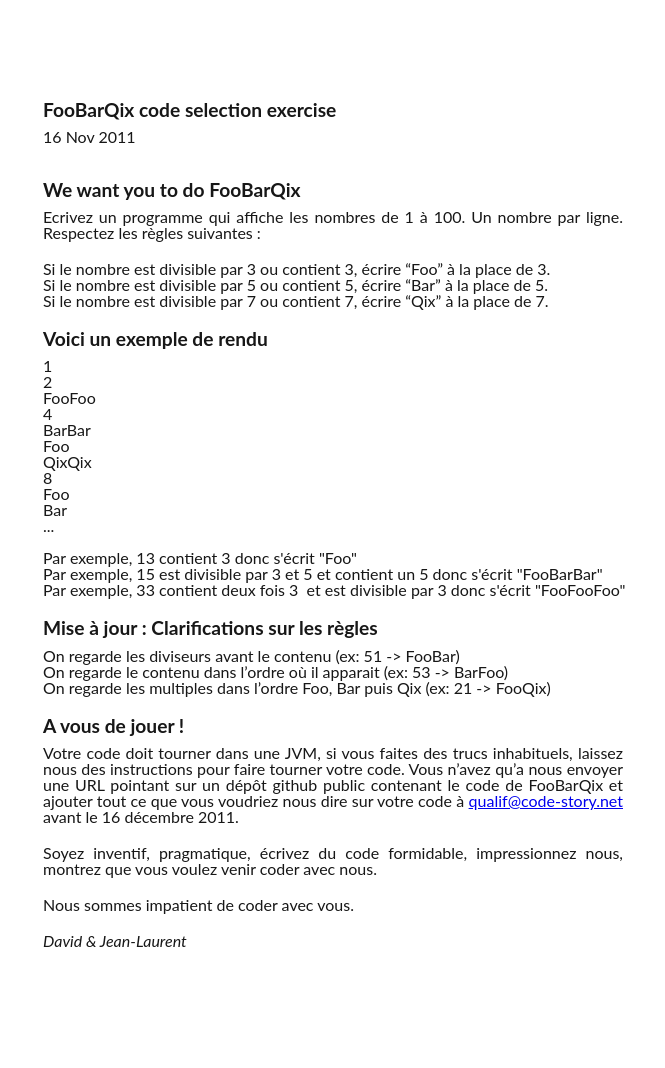
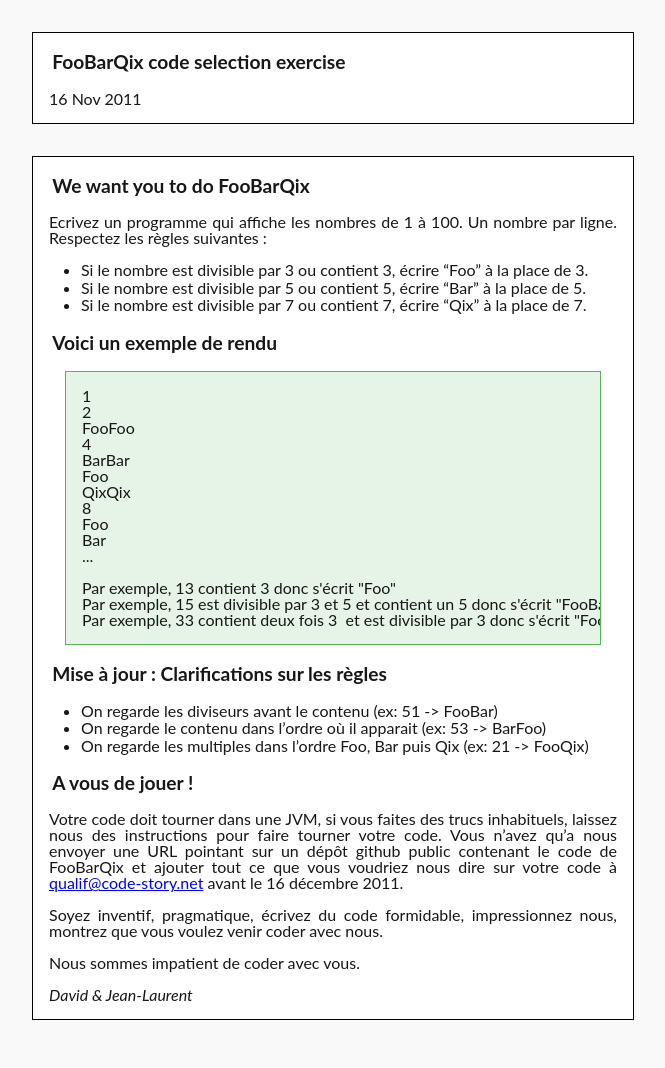
Before and after one commit to CodeStory/code-story-blog, a Jekyll site: the page built from _posts/2011-11-16-foobarqix.markdown, in a window 1280 px wide. Shown: the whole page, without its empty margins (307-972 px from the left). Built offline with Jekyll 4.4.1, drawn with Linux system fonts in a browser that asks for light colours; before the commit the page ends 950 px from its top, so only the background shows below that.

Commit message:
Updated css

```diff
--- a/css/screen.css
+++ b/css/screen.css
@@ -31,6 +31,7 @@ table {
 /* Custom Style */
 body {
 	color: #171717;
+	background-color: #F9F9F9;
 	font-family: 'Lato', sans-serif;
 }
 
@@ -44,28 +45,34 @@ h1 {
 }
 
 h1,h3 {
-	margin: 0 0 10px 10px;
+	margin: 1em 0 1em 1em;
 }
 
 #title, #post {
 	width: 600px;
-	position: absolute;
-	left: 50%;
-	top: 50%;
-}
-
-#title {
-	height: 50px;
-	margin: -350px 0 0 -300px;
+	margin: 2em auto 0 auto;
+	border: solid 1px black;
+	background-color: white;
 }
 
 #post {
-	height: 600px;
-	margin: -270px 0 0 -300px;
+	margin-bottom: 3em;
 }
 
-p, ul, pre {
-	margin: 10px 10px 20px 10px;
+p, ul {
+	margin: 1em 1em 1em 1em;
 	text-align: justify;
-	font-size: medium;
 }
+
+li {
+	list-style-type: disc;
+	margin: 0 0 0.1em 2em;
+}
+
+pre {
+	margin: 0 2em 0 2em;
+	padding: 1em;
+	background: rgb(230,244,231);
+	border: 1px solid rgb(89,180,89);
+	overflow: hidden;
+}
```
